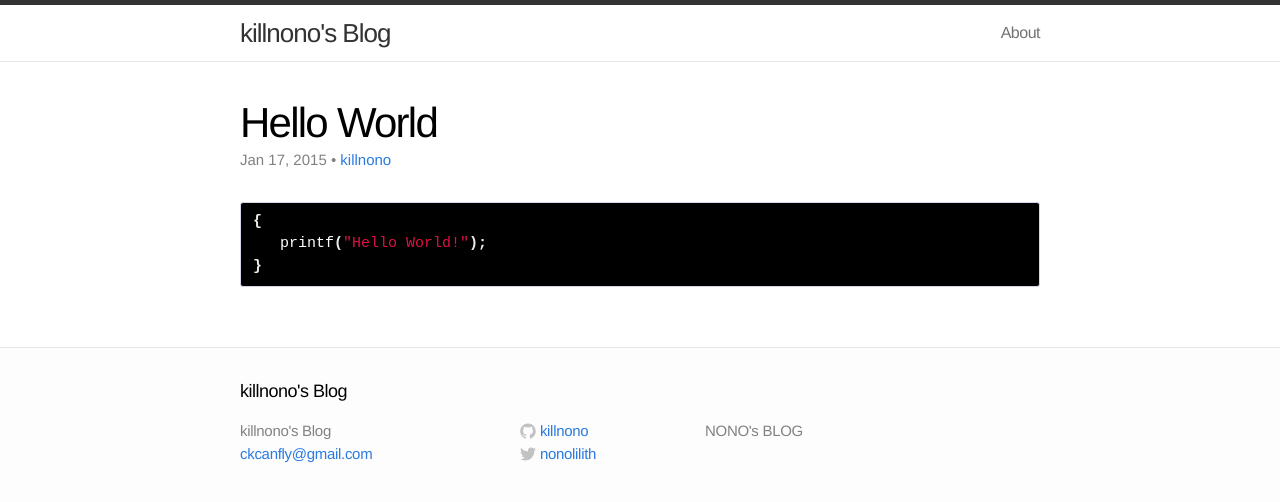
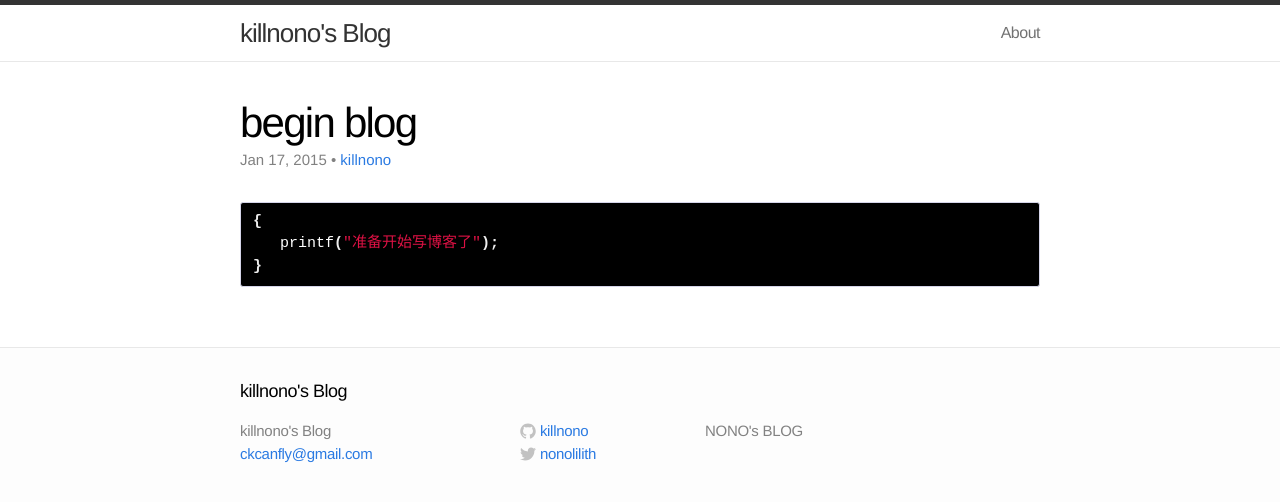
Before and after one commit to killnono/killnono.github.io, a Jekyll site: the page built from _posts/2015-01-17-begin.markdown, in a window 1280 px wide. Shown: the top 502 px of the page. Built offline with Jekyll 4.4.1, drawn with Linux system fonts in a browser that asks for light colours; Markdown is read by kramdown in place of the engine named in the settings; comment, search, counter and statistics services are not loaded.

Commit message:
更新blog

````diff
--- a/_posts/2015-01-17-begin.markdown
+++ b/_posts/2015-01-17-begin.markdown
@@ -1,6 +1,6 @@
 ---
 layout: post
-title:  "Hello World"
+title:  "begin blog"
 categories: funny
 author: "killnono"
 ---
@@ -9,6 +9,6 @@ author: "killnono"
 
 ```java
 {
-   printf("Hello World!");
+   printf("准备开始写博客了");
 }
 ```
````
